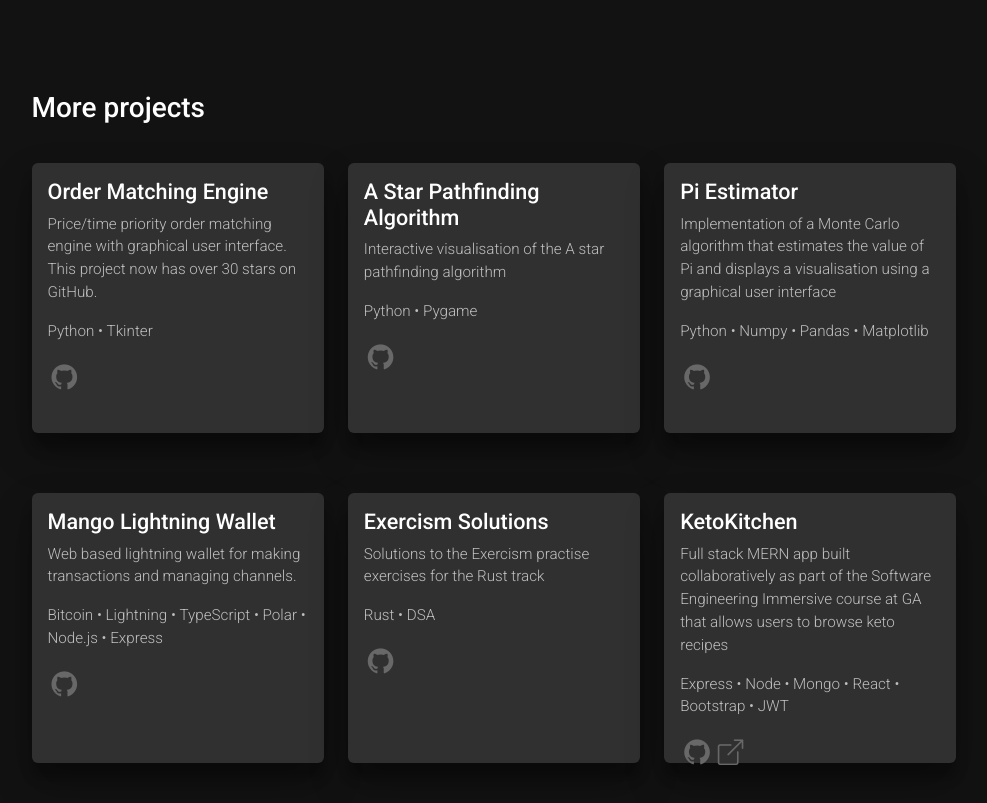
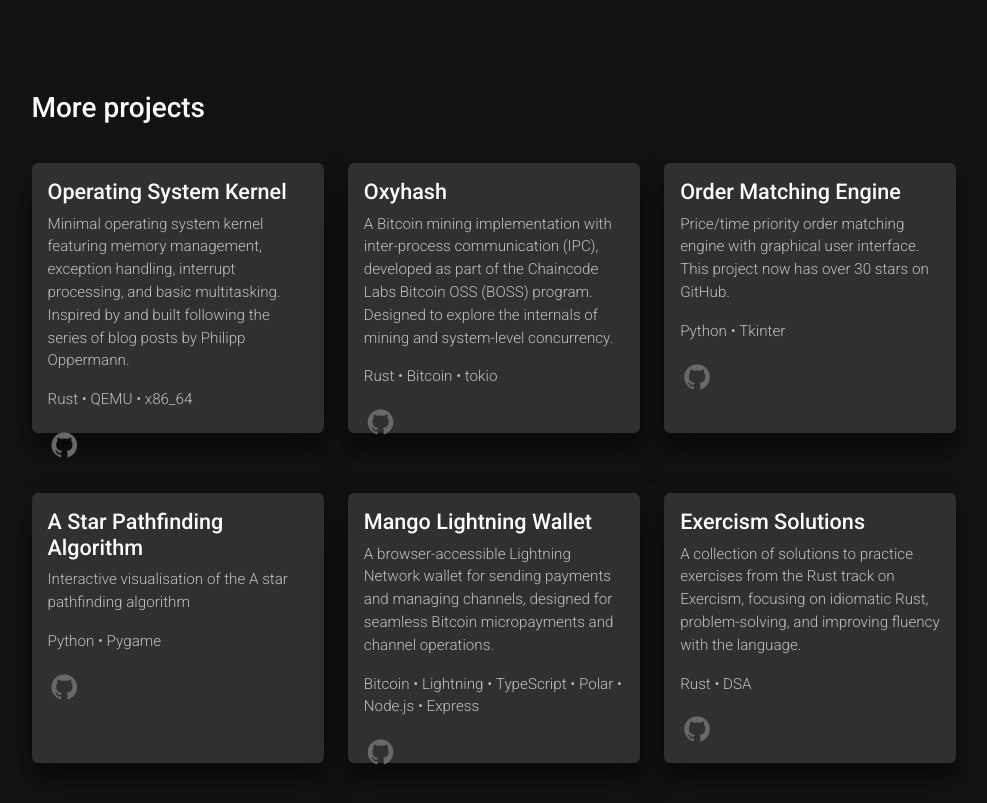
Before and after one commit to tigeryant/tigeryant.github.io, a React (Create React App) app: page / in a window 1280 px wide. Shown: the part 10100-10903 px from the top of the page, without its empty margins (146-1133 px from the left). Built offline with nearby package versions, Linux system fonts and the light colour scheme.

Commit message:
Updated More Projects section

```diff
--- a/src/components/projects-children/MoreProjects.js
+++ b/src/components/projects-children/MoreProjects.js
@@ -1,5 +1,23 @@
 function MoreProjects() {
   const projects = [
+    {
+      title: "Operating System Kernel",
+      description:
+        "Minimal operating system kernel featuring memory management, exception handling, interrupt processing, and basic multitasking. Inspired by and built following the series of blog posts by Philipp Oppermann.",
+      technologies: ["Rust", "QEMU", "x86_64"],
+      links: [
+        "https://github.com/tigeryant/blog_os",
+      ],
+    },
+    {
+      title: "Oxyhash",
+      description:
+        "A Bitcoin mining implementation with inter-process communication (IPC), developed as part of the Chaincode Labs Bitcoin OSS (BOSS) program. Designed to explore the internals of mining and system-level concurrency.",
+      technologies: ["Rust", "Bitcoin", "tokio"],
+      links: [
+        "https://github.com/tigeryant/oxyhash",
+      ],
+    },
     {
       title: "Order Matching Engine",
       description:
@@ -14,17 +32,17 @@ function MoreProjects() {
       technologies: ["Python", "Pygame"],
       links: ["https://github.com/tigeryant/a-star-pathfinding-algorithm"],
     },
-    {
-      title: "Pi Estimator",
-      description:
-        "Implementation of a Monte Carlo algorithm that estimates the value of Pi and displays a visualisation using a graphical user interface",
-      technologies: ["Python", "Numpy", "Pandas", "Matplotlib"],
-      links: ["https://github.com/tigeryant/pi-estimator"],
-    },
+    // {
+    //   title: "Pi Estimator",
+    //   description:
+    //     "Implementation of a Monte Carlo algorithm that estimates the value of Pi and displays a visualisation using a graphical user interface",
+    //   technologies: ["Python", "Numpy", "Pandas", "Matplotlib"],
+    //   links: ["https://github.com/tigeryant/pi-estimator"],
+    // },
     {
       title: "Mango Lightning Wallet",
       description:
-        "Web based lightning wallet for making transactions and managing channels.",
+        "A browser-accessible Lightning Network wallet for sending payments and managing channels, designed for seamless Bitcoin micropayments and channel operations.",
       technologies: ["Bitcoin", "Lightning", "TypeScript", "Polar", "Node.js", "Express"],
       links: [
         "https://github.com/tigeryant/mango-lightning-wallet",
@@ -39,7 +57,7 @@ function MoreProjects() {
     {
       title: "Exercism Solutions",
       description:
-        "Solutions to the Exercism practise exercises for the Rust track",
+        "A collection of solutions to practice exercises from the Rust track on Exercism, focusing on idiomatic Rust, problem-solving, and improving fluency with the language.",
       technologies: ["Rust", "DSA"],
       links: [
         "https://github.com/tigeryant/exercism-solutions-rust",
@@ -54,16 +72,16 @@ function MoreProjects() {
     //     "https://github.com/tigeryant/data-structures-algorithms-design-patterns",
     //   ],
     // },
-    {
-      title: "KetoKitchen",
-      description:
-        "Full stack MERN app built collaboratively as part of the Software Engineering Immersive course at GA that allows users to browse keto recipes",
-      technologies: ["Express", "Node", "Mongo", "React", "Bootstrap", "JWT"],
-      links: [
-        "https://github.com/tigeryant/sei-project-three-be",
-        "https://ketokitchen-proj-three-sei.netlify.app/",
-      ],
-    },
+    // {
+    //   title: "KetoKitchen",
+    //   description:
+    //     "Full stack MERN app built collaboratively as part of the Software Engineering Immersive course at GA that allows users to browse keto recipes",
+    //   technologies: ["Express", "Node", "Mongo", "React", "Bootstrap", "JWT"],
+    //   links: [
+    //     "https://github.com/tigeryant/sei-project-three-be",
+    //     "https://ketokitchen-proj-three-sei.netlify.app/",
+    //   ],
+    // },
     // { title: 'Pacman Game', description: 'Retro-style Pacman game completed as part of the Software Engineering Immersive course at GA.', technologies: ['HTML', 'CSS', 'JavaScript'], links: ['https://github.com/tigeryant/sei-project-one', 'https://tigeryant.github.io/sei-project-one/'] }
   ];
 
```
